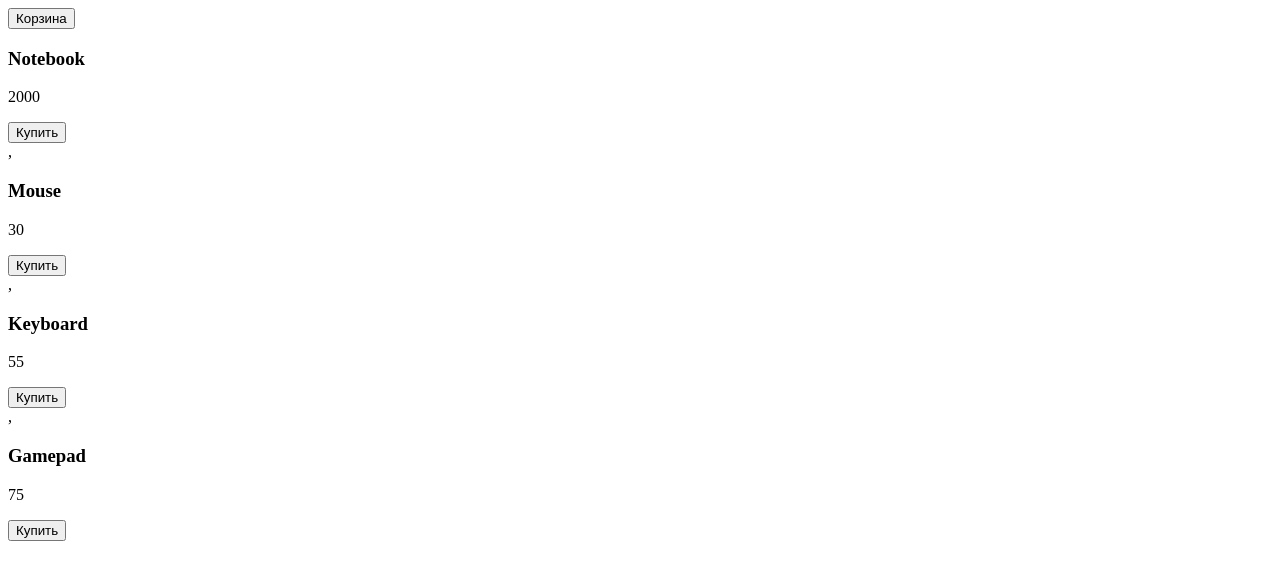
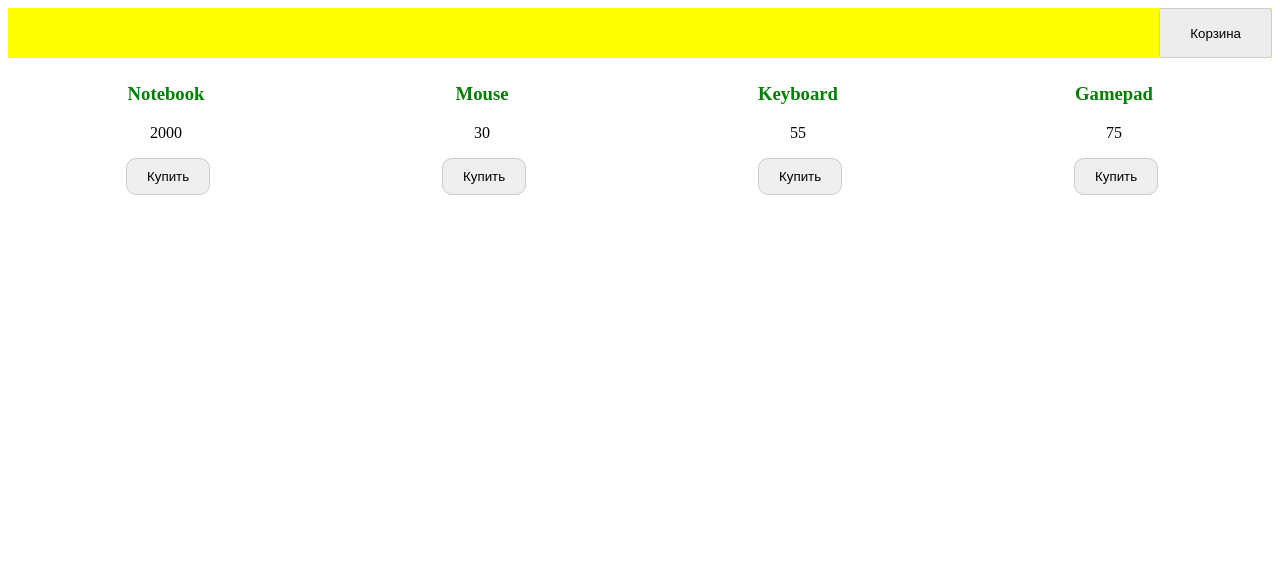
Before and after one commit to akaFintior/JavaScript-ES6, a plain HTML site: page index.html in a window 1280 px wide. Drawn offline with Linux system fonts and the light colour scheme.

Commit message:
lesson-1 styles file added

```diff
--- /dev/null
+++ b/css/styles.sass
@@ -0,0 +1,44 @@
+header
+    display: flex
+    justify-content: flex-end
+    height: 50px
+    background-color: yellow
+.products
+    display: flex
+    justify-content: space-around
+.btn-cart
+    background: #ededed
+    padding: 10px 30px
+    border: 1px solid #ccc
+    border-radius: 3px
+    cursor: pointer
+.btn-cart:hover
+    color: blue
+    outline: none
+.btn-cart:active
+    background: #e5e5e5
+    box-shadow: inset 0px 0px 5px #c1c1c1
+    outline: none
+    color: red
+.product-item
+    width: 250px
+    height: 300px
+    h3
+        text-align: center
+        margin-top: 25px
+        color: green
+    p
+        text-align: center
+.buy-btn
+    padding: 10px 20px
+    border: 1px solid #ccc
+    border-radius: 10px
+    cursor: pointer
+    margin-left: 85px
+.buy-btn:hover
+    color: blue
+.buy-btn:active
+    background: #e5e5e5
+    box-shadow: inset 0px 0px 5px #c1c1c1
+    outline: none
+    color: red
--- a/index.html
+++ b/index.html
@@ -3,6 +3,7 @@
 <head>
     <meta charset="UTF-8">
     <title>Shop</title>
+    <link rel="stylesheet" href="css/styles.css">
 </head>
 <body>
 <header>
--- a/js/main.js
+++ b/js/main.js
@@ -13,9 +13,12 @@ const renderProduct = (title, price) => {
             </div>`
 };
 
-const renderPage = list => {
-    const productsList = list.map(item => renderProduct(item.title, item.price));
-    document.querySelector('.products').innerHTML = productsList;
-};
+
+  // чтобы сократить функцию, избавимся от необходимости создавать переменную, которую сразу же присваиваем
+  // теперь функция выполняет лишь одну операцию, можно избавиться от фигурных скобок
+
+const renderPage = list => document.querySelector('.products').innerHTML = list.map(item => renderProduct(item.title, item.price)).join('');
+  // list.map - возвращает новый массив, в котором элементы будут разделены запятой, дабы избежать этого
+  // следует сменить разъединитель элементов на пустую строку при помощи метода join()
 
 renderPage(products);
```
Also changed, not shown: css/styles.css (added), 1 other file.
